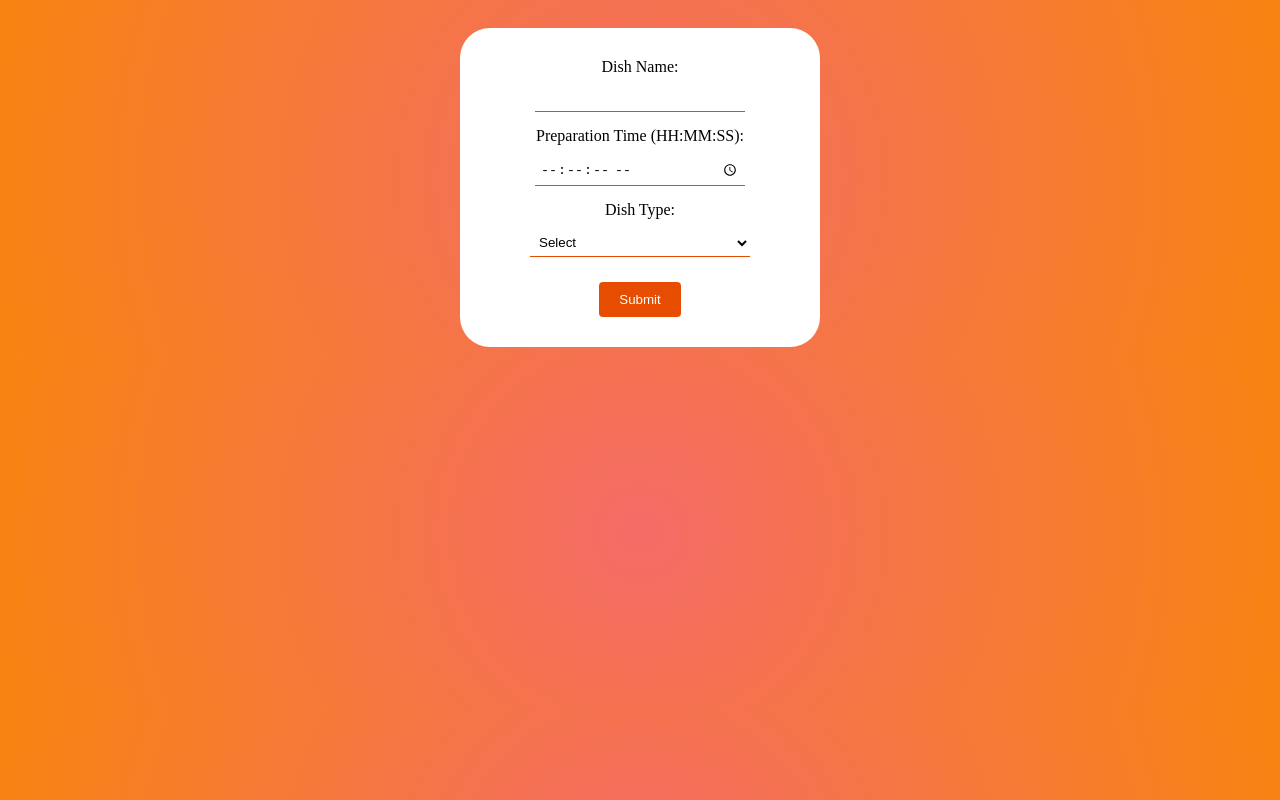
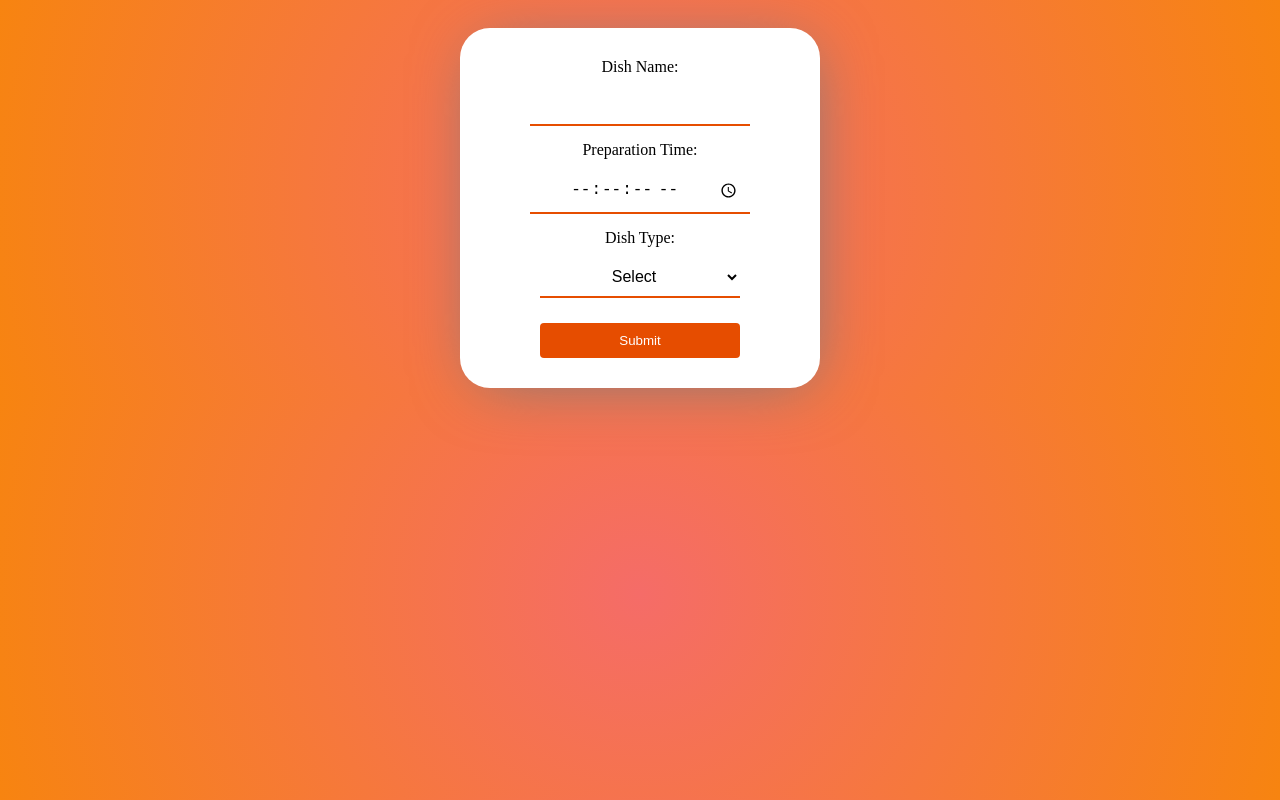
Before and after one commit to Arekk17/foodform, a React (Create React App) app: page / in a window 1280 px wide. Built offline with nearby package versions, Linux system fonts and the light colour scheme.

Commit message:
changing the dishform styles

```diff
--- a/src/components/DishForm/DishForm.css
+++ b/src/components/DishForm/DishForm.css
@@ -3,10 +3,16 @@
   flex-direction: column;
   align-items: center;
   margin-top: 20px;
-    background-color: white;
+  background-color: #fff;
   width: 300px;
   padding: 30px;
   border-radius: 30px;
+  box-shadow: 4px 7px 63px -14px rgba(122, 122, 122, 1);
+  transition: box-shadow 0.3s ease;
+}
+
+.myForm:hover {
+  box-shadow: 4px 7px 63px -14px rgba(122, 122, 122, 0.8);
 }
 
 .fieldContainer {
@@ -20,22 +26,35 @@
   margin-bottom: 10px;
 }
 
-  .input, .select {
-    padding: 5px;
+.input,
+.select {
+  padding: 10px;
   width: 200px;
   border: none;
   background: transparent;
-    border-bottom: 1px solid #e64d00;
+  text-align: center;
+  border-bottom: 2px solid #e64d00;
+  outline: none;
+  font-size: 16px;
+  transition: border-color 0.3s ease;
 }
 
-  .select{
-    width: 220px;
+.input::placeholder,
+.select::placeholder {
+  color: #999;
+}
+
+.input:focus,
+.select:focus {
+  border-color: #ff5a00;
 }
 
 .additionalFieldsContainer {
   margin-top: 10px;
 }
+
 .submitButton {
+  width: 200px;
   padding: 10px 20px;
   background-color: #e64d00;
   color: #ffffff;
@@ -46,23 +65,22 @@
 }
 
 .submitButton:hover {
-    background-color: #ffb300;
-
-  }
-
-  @keyframes pulse {
-    0% {
-      transform: scale(1);
-    }
-    50% {
-      transform: scale(1.05);
-    }
-    100% {
-      transform: scale(1);
-    }
+  background-color: #ff5a00;
 }
 
 .submitButton:focus {
   outline: none;
   animation: pulse 0.5s;
 }
+
+@keyframes pulse {
+  0% {
+    box-shadow: 0 0 0 0 rgba(230, 77, 0, 0.7);
+  }
+  70% {
+    box-shadow: 0 0 0 10px rgba(230, 77, 0, 0);
+  }
+  100% {
+    box-shadow: 0 0 0 0 rgba(230, 77, 0, 0);
+  }
+}
--- a/src/components/DishForm/DishForm.tsx
+++ b/src/components/DishForm/DishForm.tsx
@@ -37,7 +37,7 @@ const DishForm: React.FC<InjectedFormProps<FormData>> = (props) => {
         dispatch(reset('DishForm'));
       })
       .catch(error => {
-        console.log(error);
+        console.error(error);
       });
   };
 
@@ -86,7 +86,7 @@ const DishForm: React.FC<InjectedFormProps<FormData>> = (props) => {
       <Field className="input" name="name" component="input" type="text" required />
     </div>
     <div className="fieldContainer">
-      <label className="label" htmlFor="preparation_time">Preparation Time (HH:MM:SS):</label>
+      <label className="label" htmlFor="preparation_time">Preparation Time:</label>
       <Field className="input" name="preparation_time" component="input" type="time" step='1' required />
     </div>
     <div className="fieldContainer">
```
Lines whose indentation alone changed are shown as unchanged.
